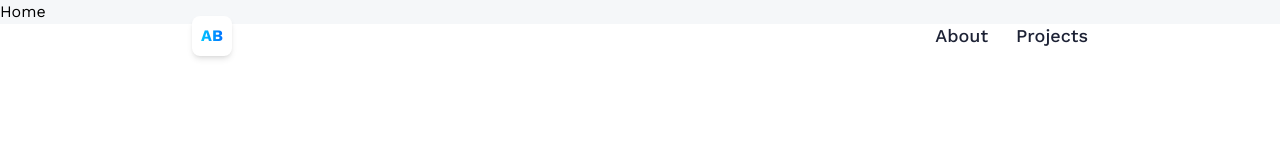
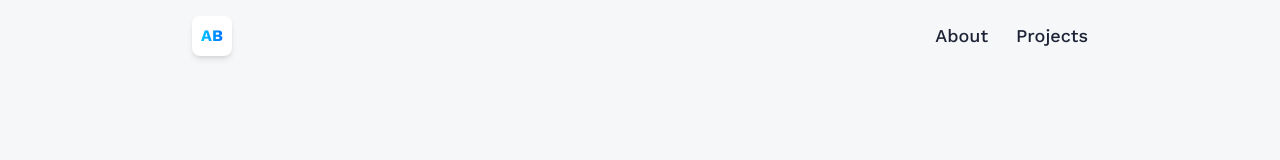
Before and after one commit to Hiiammister/Portfolio, a React (Vite) app: page / in a window 1280 px wide. Shown: the top 160 px of the page. Built offline with nearby package versions, Linux system fonts and the light colour scheme.

Commit message:
Home_page_in_progress

```diff
--- a/package.json
+++ b/package.json
@@ -10,6 +10,8 @@
     "preview": "vite preview"
   },
   "dependencies": {
+    "@react-three/drei": "^10.7.7",
+    "@react-three/fiber": "^9.4.2",
     "@tailwindcss/postcss": "^4.1.18",
     "@tailwindcss/vite": "^4.1.18",
     "react": "^19.2.0",
--- a/src/App.jsx
+++ b/src/App.jsx
@@ -1,6 +1,7 @@
 import React from 'react'
 import { Route,BrowserRouter as Router, Routes } from 'react-router-dom';
 import Navbar from './components/navbar';
+import {Home, About, Projects, Contact} from './pages'
 
 
 
@@ -11,10 +12,10 @@ const App = () => {
         <Router>
             <Navbar/>
             <Routes>
-                <Route path="/" element={'Home'}/>
-                <Route path="/about" element={'About'}/>
-                <Route path="/projects" element={'Projects'}/>
-                <Route path="/contact" element={'Contact'}/>
+                <Route path="/" element={<Home/>}/>
+                <Route path="/about" element={<About/>}/>
+                <Route path="/projects" element={<Projects/>}/>
+                <Route path="/contact" element={<Contact/>}/>
 
 
             </Routes>
--- /dev/null
+++ b/src/components/Loader.jsx
@@ -0,0 +1,14 @@
+import React from 'react'
+
+const Loader = () => {
+  return (
+    <div className="flex justify-center items-center">
+        <div className="w-20 h-20 border-2 border-opacity-20
+         border-blue-500 border-t-blue-500 rounded-full animate-spin"/>
+
+
+    </div>
+  )
+}
+
+export default Loader
--- a/src/pages/Home.jsx
+++ b/src/pages/Home.jsx
@@ -1,10 +1,17 @@
 import React from 'react'
-
+import {Canvas} from '@react-three/fiber'
+{/*<div className="absolute top-28 left-0 right-0 z-10 flex items-center justify-center">
+        POPUP
+      </div>*/}
 const Home = () => {
   return (
-    <div>
+    <section className="w-full h-screen relative">
 
-    </div>
+
+
+
+
+    </section>
   )
 }
 
--- a/src/pages/index.js
+++ b/src/pages/index.js
@@ -0,0 +1,6 @@
+import Home from './Home';
+import About from './About';
+import Projects from './Projects';
+import Contact from './Contact';
+
+export {Home, About, Projects, Contact};
```
Also changed, not shown: 1 other file (tests, documents, lock files or other folders).
